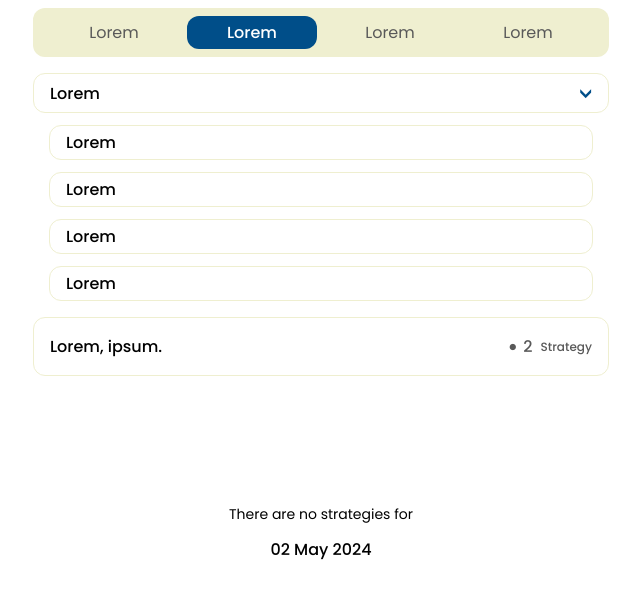
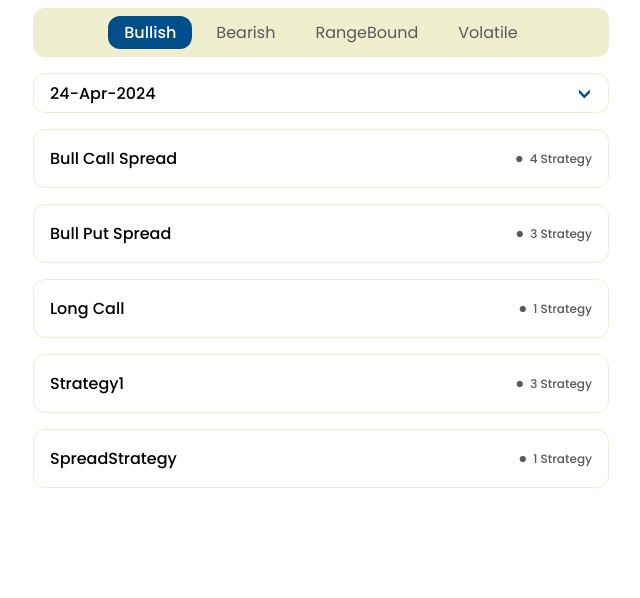
Before and after one commit to sanket-bhiwapurkar/nerve.com-assignment, a plain HTML site: page index.html in a window 1280 px wide. Shown: the whole page, without its empty margins (319-959 px from the left). Drawn offline with Linux system fonts and the light colour scheme.

Commit message:
functionality ready

```diff
--- a/index.css
+++ b/index.css
@@ -32,12 +32,14 @@ p {
 .view-tab-list {
   list-style-type: none;
   display: flex;
+  justify-content: center;
+  flex-wrap: wrap;
   gap: 0.5rem;
   padding: 0;
   margin: 0;
 }
 .view-tab-list li {
-  width: 100%;
+  max-width: 100%;
 }
 .view-tab-item {
   display: flex;
@@ -47,13 +49,14 @@ p {
   border-radius: 0.75rem;
   color: var(--secondary);
   text-decoration: none;
+  cursor: pointer;
 }
 .view-tab-item.active {
   background: var(--primary);
   color: var(--white);
   font-weight: 500;
 }
-.selected {
+.select .selected {
   width: 100%;
   background: var(--white);
   border: 1px solid var(--light);
@@ -66,20 +69,28 @@ p {
   position: relative;
   font-weight: 500;
 }
-.selected::after {
-  content: ">";
+.select .selected::after {
+  content: "<";
   font-size: 1.5rem;
   position: absolute;
   right: 1rem;
   color: var(--primary);
+  transform: rotate(270deg);
+  transition: all;
+  transition-duration: 300ms;
+}
+.select .selected.expanded::after {
   transform: rotate(90deg);
+  transition: all;
+  transition-duration: 300ms;
 }
-.option-list {
+.select .option-list {
   list-style-type: none;
   padding: 0rem 1rem;
   margin: 0;
+  display: none;
 }
-.option {
+.select .option-list .option {
   padding: 0.25rem 1rem;
   margin-bottom: 0.75rem;
   border: 1px solid var(--light);
@@ -87,7 +98,7 @@ p {
   background: var(--white);
   font-weight: 500;
 }
-.option:hover {
+.select .option-list .option:hover {
   background: var(--light);
 }
 .strategy-list {
@@ -102,6 +113,7 @@ p {
   align-items: center;
   justify-content: space-between;
   padding: 1rem;
+  margin-bottom: 1rem;
 }
 .strategy-card .name {
   font-weight: 500;
@@ -114,24 +126,19 @@ p {
   display: flex;
   align-items: center;
 }
-
-.strategy-card .count span {
-  margin-right: 0.5rem;
-}
-
 .strategy-card .count::before {
   content: "•";
   position: absolute;
   left: -1rem;
   font-size: 1.5rem;
 }
-
 .empty-view {
   display: flex;
   flex-direction: column;
   gap: 0.75rem;
   text-align: center;
   margin: 8rem 0rem;
+  display: none;
 }
 .empty-view .msg {
   font-size: 0.875rem;
@@ -139,3 +146,6 @@ p {
 .empty-view .date {
   font-weight: 500;
 }
+.show {
+  display: block !important;
+}
--- a/index.html
+++ b/index.html
@@ -10,30 +10,15 @@
     <div class="root">
       <main class="main">
         <nav class="view-tab">
-          <ul class="view-tab-list">
-            <li><a href="#" class="view-tab-item">Lorem</a></li>
-            <li><a href="#" class="view-tab-item active">Lorem</a></li>
-            <li><a href="#" class="view-tab-item">Lorem</a></li>
-            <li><a href="#" class="view-tab-item">Lorem</a></li>
-          </ul>
+          <ul class="view-tab-list"></ul>
         </nav>
         <section>
           <div class="select">
-            <div class="selected"><span>Lorem</span></div>
-            <ul class="option-list">
-              <li class="option">Lorem</li>
-              <li class="option">Lorem</li>
-              <li class="option">Lorem</li>
-              <li class="option">Lorem</li>
-            </ul>
+            <div class="selected"></div>
+            <ul class="option-list"></ul>
           </div>
 
-          <ul class="strategy-list">
-            <li class="strategy-card">
-              <p class="name">Lorem, ipsum.</p>
-              <p class="count"><span>2</span> Strategy</p>
-            </li>
-          </ul>
+          <ul class="strategy-list"></ul>
 
           <div class="empty-view">
             <p class="msg">There are no strategies for</p>
@@ -42,5 +27,6 @@
         </section>
       </main>
     </div>
+    <script src="index.js"></script>
   </body>
 </html>
--- a/index.js
+++ b/index.js
@@ -0,0 +1,293 @@
+const state = {
+  activeTab: getViews(getStrategyArray())[0],
+  activeDate: getDateArray()[0],
+  showEmpty: false,
+};
+
+navTab();
+datePicker();
+strategies();
+
+function navTab() {
+  const viewTabList = document.querySelector(".view-tab-list");
+  const views = getViews(getStrategyArray());
+  views.forEach((view) => {
+    const viewTabItem = createViewTabItem(view);
+    viewTabList.append(viewTabItem);
+  });
+}
+
+function createViewTabItem(view) {
+  const newListItem = document.createElement("li");
+  const newa = document.createElement("a");
+  newa.classList.add("view-tab-item");
+  newa.textContent = view;
+  newa.id = view;
+  if (newa.id === state.activeTab) {
+    newa.classList.add("active");
+  }
+  newa.addEventListener("click", function (e) {
+    const previousTab = document.getElementById(state.activeTab);
+    previousTab.classList.remove("active");
+    e.target.classList.add("active");
+    state.activeTab = newa.id;
+    strategies();
+  });
+  newListItem.appendChild(newa);
+  return newListItem;
+}
+
+function datePicker() {
+  const selected = document.querySelector(".select .selected");
+  const optionList = document.querySelector(".select .option-list");
+  const dateArray = getDateArray();
+  dateArray.forEach((date, id) => {
+    const dateOption = createDateOption(date, id, selected, optionList);
+    optionList.appendChild(dateOption);
+  });
+  selected.addEventListener("click", function () {
+    optionList.classList.toggle("show");
+    selected.classList.toggle("expanded");
+  });
+  selected.textContent = state.activeDate;
+}
+
+function createDateOption(date, id, selected, optionList) {
+  const newLi = document.createElement("li");
+  newLi.classList.add("option");
+  newLi.textContent = date;
+  const idString = `option-${id}`;
+  newLi.id = idString;
+  newLi.addEventListener("click", function () {
+    state.activeDate = date;
+    selected.textContent = state.activeDate;
+    strategies();
+    optionList.classList.remove("show");
+    selected.classList.remove("expanded");
+  });
+  return newLi;
+}
+
+function strategies() {
+  const strategiesData = filterStrategies();
+  const strategyList = document.querySelector(".strategy-list");
+  strategyList.innerHTML = "";
+  if (Object.keys(strategiesData).length === 0) {
+    state.showEmpty = true;
+    renderNoView(state.showEmpty);
+    return;
+  }
+  for (let strategy in strategiesData) {
+    const strategyCard = createStrategyCard(strategiesData[strategy]);
+    strategyList.appendChild(strategyCard);
+  }
+  state.showEmpty = false;
+  renderNoView(state.showEmpty);
+}
+
+function createStrategyCard(strategy) {
+  const newLi = document.createElement("li");
+  newLi.classList.add("strategy-card");
+  const name = document.createElement("p");
+  name.classList.add("name");
+  name.textContent = strategy[0];
+  const count = document.createElement("p");
+  count.classList.add("count");
+  count.textContent = `${strategy[1]} Strategy`;
+  newLi.appendChild(name);
+  newLi.appendChild(count);
+  return newLi;
+}
+
+function renderNoView(show) {
+  const emptyView = document.querySelector(".empty-view");
+  show ? emptyView.classList.add("show") : emptyView.classList.remove("show");
+}
+
+function getViews(strategyArray) {
+  let views = [];
+  strategyArray.forEach((strategy) => {
+    views.push(strategy.View);
+  });
+  return views;
+}
+
+function filterStrategies() {
+  const viewData = getStrategyArray().filter(
+    (each) => each.View === state.activeTab
+  )[0];
+  const strategiesData = {};
+  viewData.Value[state.activeDate]?.forEach((each) => {
+    if (strategiesData[each]) {
+      strategiesData[each][1]++;
+    } else {
+      strategiesData[each] = [each, 1];
+    }
+  });
+  return strategiesData;
+}
+
+function getDateArray() {
+  return [
+    "24-Apr-2024",
+    "02-May-2024",
+    "09-May-2024",
+    "31-May-2024",
+    "21-Jun-2024",
+  ];
+}
+function getStrategyArray() {
+  return [
+    {
+      View: "Bullish",
+      Value: {
+        "24-Apr-2024": [
+          "Bull Call Spread",
+          "Bull Put Spread",
+          "Bull Put Spread",
+          "Long Call",
+          "Bull Put Spread",
+          "Bull Call Spread",
+          "Strategy1",
+          "Bull Call Spread",
+          "Strategy1",
+          "Strategy1",
+          "SpreadStrategy",
+          "Bull Call Spread",
+        ],
+        "02-May-2024": [
+          "Bull Call Spread",
+          "Bull Call Spread",
+          "Bull Put Spread",
+          "Long Call",
+          "Long Call",
+          "Long Call",
+          "Bull Put Spread",
+          "Bull Call Spread",
+          "Strategy1",
+          "Bull Call Spread",
+          "Strategy2",
+          "Strategy1",
+          "Strategy2",
+          "Bull Call Spread",
+        ],
+        "09-May-2024": [
+          "Strategy Put",
+          "Strategy Call",
+          "Strategy Call",
+          "Strategy Call",
+          "Strategy Put",
+        ],
+      },
+    },
+    {
+      View: "Bearish",
+      Value: {
+        "24-Apr-2024": [
+          "Bear Call Spread",
+          "Bear Call Spread",
+          "Bear Call Spread",
+          "Long Put",
+          "Long Put",
+          "Long Put",
+          "Bear Call Spread",
+        ],
+        "31-May-2024": [
+          "Long Put",
+          "Long Put",
+          "Long Put",
+          "Long Put",
+          "Long Put",
+        ],
+        "21-Jun-2024": [
+          "Strategy3",
+          "Strategy3",
+          "Bear Put Spread",
+          "Strategy3",
+          "Long Put",
+          "Long Put",
+        ],
+      },
+    },
+    {
+      View: "RangeBound",
+      Value: {
+        "24-Apr-2024": [
+          "Short Straddle",
+          "Short Strangle",
+          "Short Strangle",
+          "Iron Butterfly",
+          "Short Strangle",
+          "Short Straddle",
+          "Strategy1",
+          "Short Straddle",
+          "Strategy1",
+          "Strategy1",
+          "SpreadStrategy",
+          "Short Straddle",
+        ],
+        "02-May-2024": [
+          "Short Straddle",
+          "Short Straddle",
+          "Short Strangle",
+          "Iron Butterfly",
+          "Iron Butterfly",
+          "Iron Butterfly",
+          "Short Strangle",
+          "Short Straddle",
+          "Strategy1",
+          "Short Straddle",
+          "Strategy2",
+          "Strategy1",
+          "Strategy2",
+          "Short Straddle",
+        ],
+        "21-Jun-2024": [
+          "Iron Condor",
+          "Iron Butterfly",
+          "Iron Butterfly",
+          "Iron Butterfly",
+          "Iron Condor",
+        ],
+      },
+    },
+    {
+      View: "Volatile",
+      Value: {
+        "02-May-2024": [
+          "Long Straddle",
+          "Long Strangle",
+          "Long Strangle",
+          "Long Strangle",
+          "Long Straddle",
+          "Strategy1",
+          "Long Straddle",
+          "Strategy1",
+          "Strategy1",
+          "Spread-Strategy",
+          "Long Straddle",
+        ],
+        "09-May-2024": [
+          "Long Straddle",
+          "Long Straddle",
+          "Long Strangle",
+          "Long Strangle",
+          "Long Straddle",
+          "Strategy1",
+          "Long Straddle",
+          "Strategy2",
+          "Strategy1",
+          "Strategy2",
+          "Long Straddle",
+        ],
+        "31-May-2024": [
+          "Long Straddle",
+          "Long Strangle",
+          "Long Strangle",
+          "Long Strangle",
+          "Long Straddle",
+        ],
+      },
+    },
+  ];
+}
```
